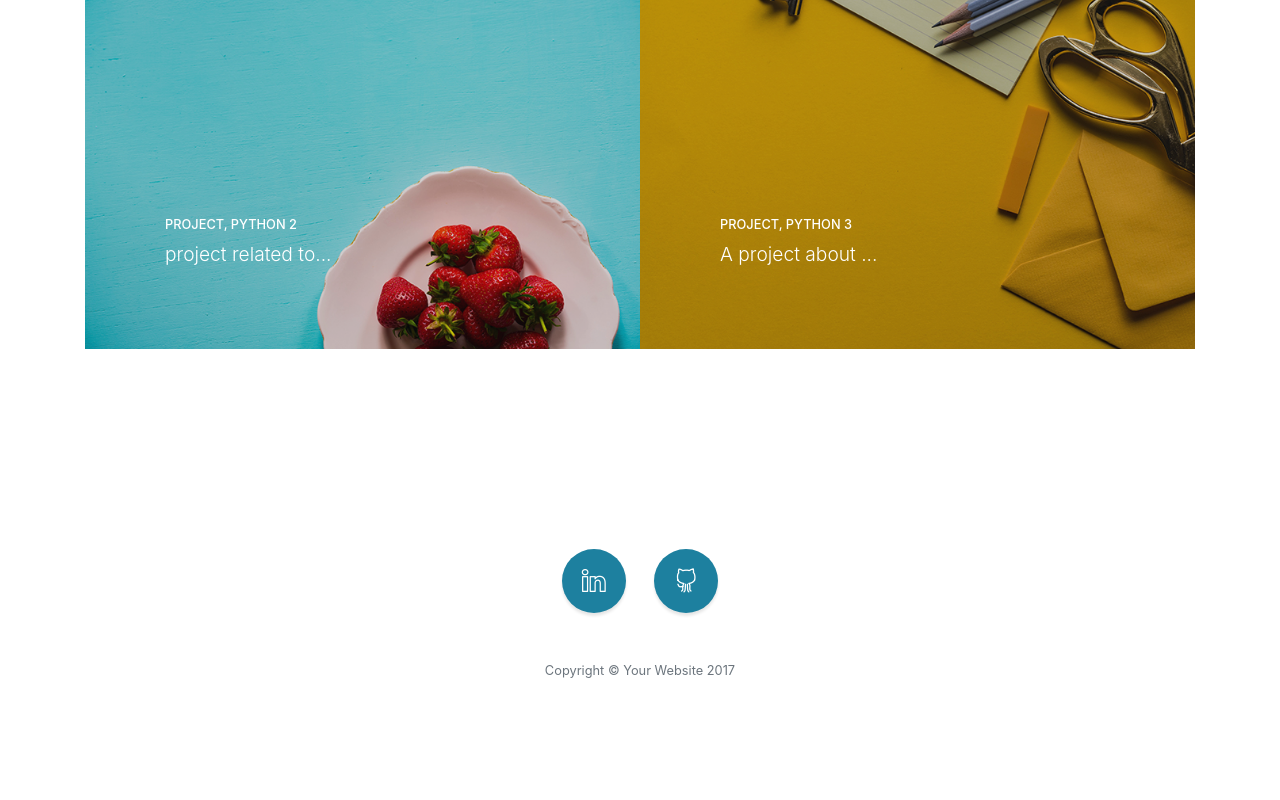
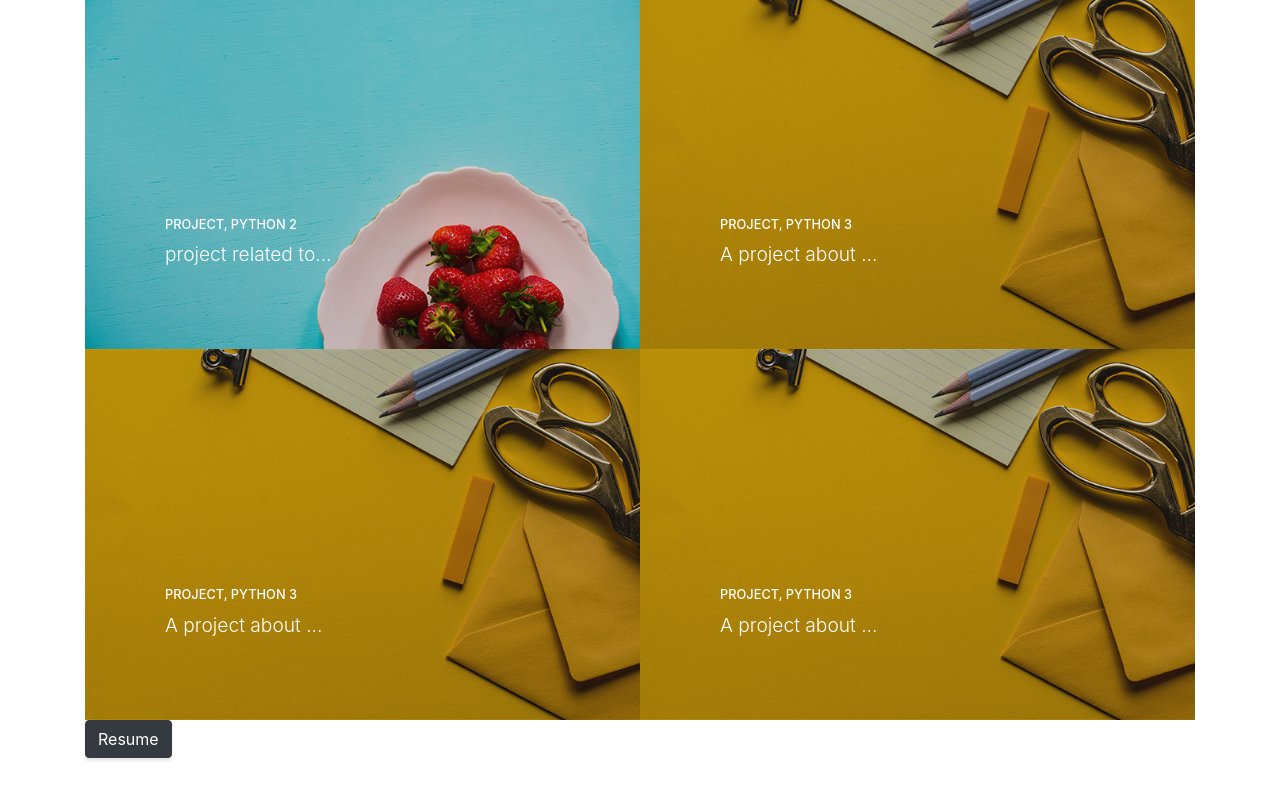
Before and after one commit to ccarmistead/ARCHIVEccarmistead.github.io, a website with bundled scripts: page index.html in a window 1280 px wide. Shown: the part 2616-3416 px from the top of the page. Before the commit the page ends 3376 px from the top, so only its background shows below. Built offline with nearby package versions, Linux system fonts and the light colour scheme.

Commit message:
Update index.html

```diff
--- a/index.html
+++ b/index.html
@@ -70,7 +70,6 @@
           <div class="col-lg-10 mx-auto">
             <h3>About Me:</h3>
             <p class="lead mb-5">TI am a Marylander currently living in Seattle, after stints in Boston, San Diego, and campsites around the country. In 2013, I graduated from Boston College with a BS, double majoring in Environmental Geoscience and Economics. Currently I am exploring the field of ecological economics through my work at Earth Economics and pursing my interest in web-based GIS applications.</p>
-            <a class="btn btn-dark btn-xl js-scroll-trigger" href="#services">Resume</a>
           </div>
         </div>
       </div>
@@ -132,6 +131,7 @@
         <h2 class="mx-auto mb-5">GIS projects
           <em>your</em>
           next website!</h2>
+        <a class="btn btn-dark btn-xl js-scroll-trigger" href="#services">Resume</a>
         <!--<a class="btn btn-primary btn-xl" href="https://startbootstrap.com/template-overviews/stylish-portfolio/">Download Now!</a>-->
       </div>
     </section>
@@ -188,7 +188,30 @@
               <img class="img-fluid" src="img/portfolio-4.jpg" alt="">
             </a>
           </div>
+          <div class="col-lg-6">
+            <a class="portfolio-item" href="#">
+              <span class="caption">
+                <span class="caption-content">
+                  <h2>Project, python 3</h2>
+                  <p class="mb-0">A project about ...</p>
+                </span>
+              </span>
+              <img class="img-fluid" src="img/portfolio-4.jpg" alt="">
+            </a>
+          </div>
+          <div class="col-lg-6">
+            <a class="portfolio-item" href="#">
+              <span class="caption">
+                <span class="caption-content">
+                  <h2>Project, python 3</h2>
+                  <p class="mb-0">A project about ...</p>
+                </span>
+              </span>
+              <img class="img-fluid" src="img/portfolio-4.jpg" alt="">
+            </a>
+          </div>
         </div>
+        <a class="btn btn-dark btn-xl js-scroll-trigger" href="#services">Resume</a>
       </div>
     </section>
 
```
